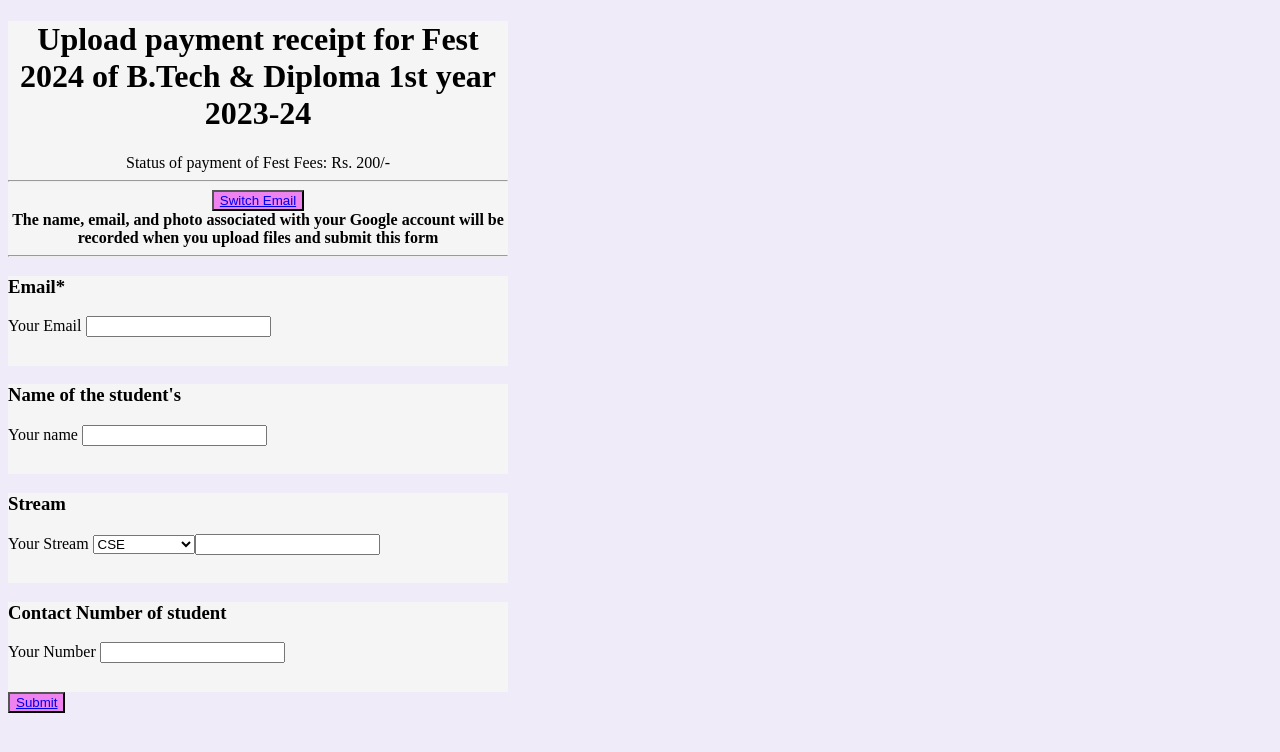
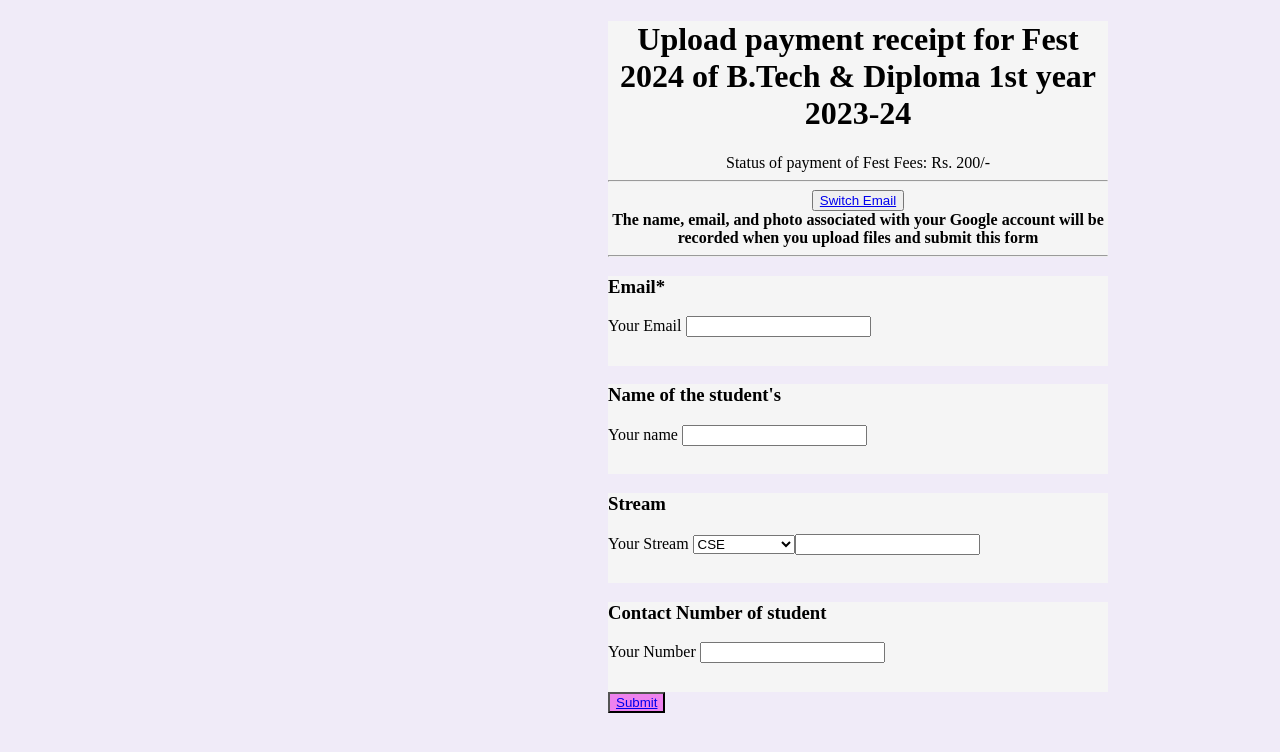
Before and after one commit to A-lpha18/form, a plain HTML site: page index.html in a window 1280 px wide. Drawn offline with Linux system fonts and the light colour scheme.

Commit message:
added index.html

```diff
--- a/index.html
+++ b/index.html
@@ -3,7 +3,7 @@
 <head>
     <meta charset="UTF-8">
     <meta name="viewport" content="width=device-width, initial-scale=1.0">
-    <title>Document</title>
+    <title>FormFillup</title>
     <link rel="stylesheet" href="./style23.css"/>
 </head>
 <body>
@@ -48,7 +48,7 @@
             <label for="number">Your Number</label>
             <input type="text" id="number" name="number">
         </main>
-        <button><a href="./submit.html">Submit</a></button>
+        <button id="bbc"><a href="./submit.html">Submit</a></button>
     </form>
 </body>
 </html>
--- a/style23.css
+++ b/style23.css
@@ -6,6 +6,7 @@ html{
     text-align: center;
     background-color: whitesmoke;
     width: 500px;
+    margin-left: 600px;
 
 }
 #ab{
@@ -16,35 +17,42 @@ html{
     background-color: whitesmoke;
     height: 90px;
     width: 500px;
+    margin-left: 600px;
 
 }
 #c{
     background-color: whitesmoke;
     height: 90px;
     width: 500px;
+    margin-left: 600px;
 }
 #d{
     background-color: whitesmoke;
     height: 90px;
     width: 500px;
+    margin-left: 600px;
 }
 #e{
     background-color: whitesmoke;
     height: 90px;
     width: 500px;
+    margin-left: 600px;
 }
 #f{
     background-color: whitesmoke;
     height: 90px;
     width: 500px;
+    margin-left: 600px;
 }
 #g{
     background-color: whitesmoke;
     height: 90px;
     width: 500px;
+    margin-left: 600px;
 }
 
-button{
+#bbc{
     background-color: violet;
     color: white;
+    margin-left: 600px;
 }
```
